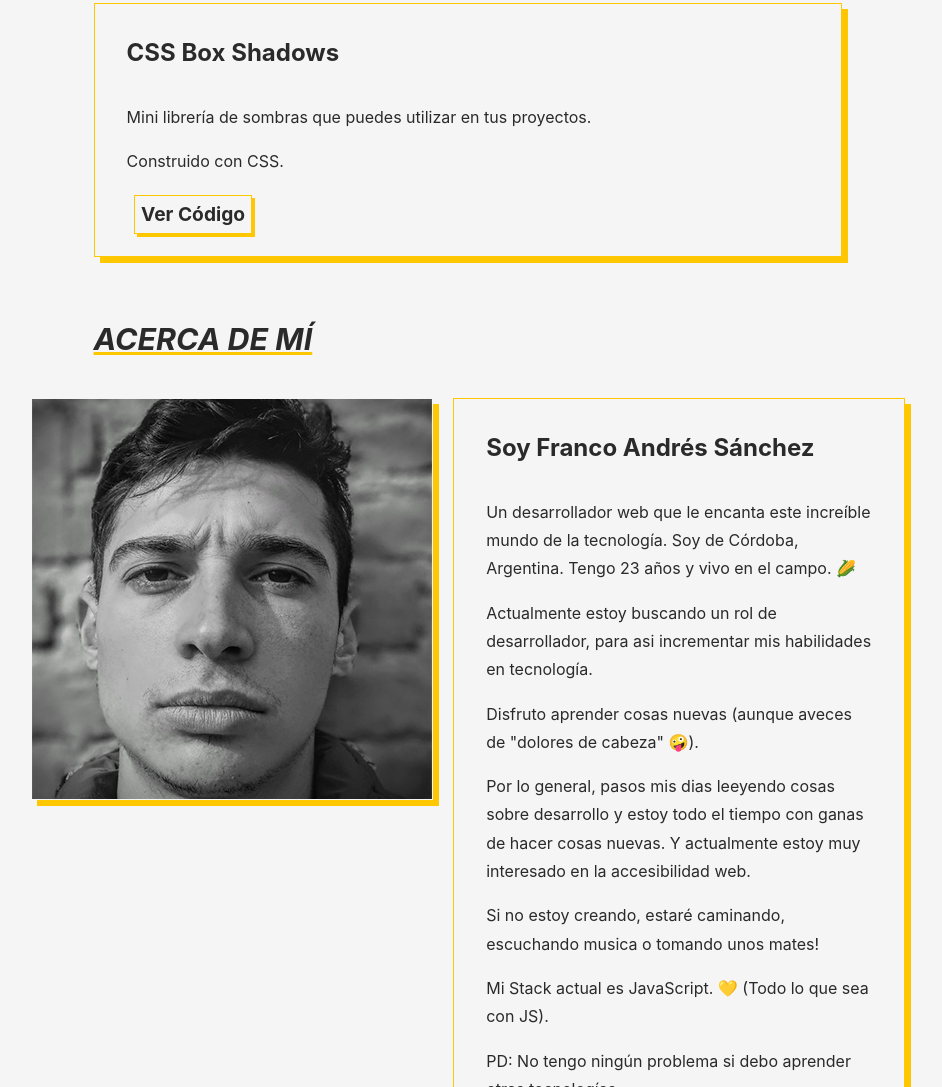
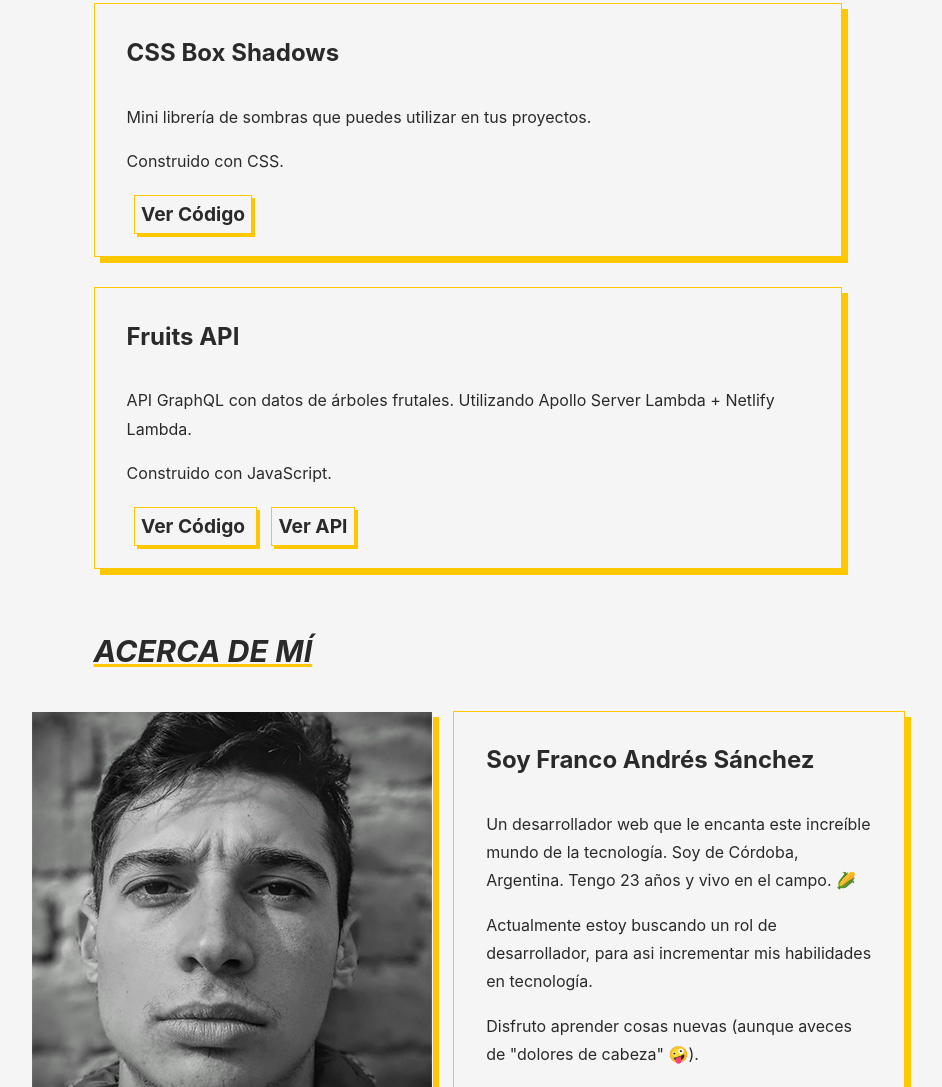
Before and after one commit to Franqsanz/my-web-site-v2, a plain HTML site: page index.html in a window 1280 px wide. Shown: the part 2259-3346 px from the top of the page, without its empty margins (172-1114 px from the left). Drawn offline with Linux system fonts and the light colour scheme.

Commit message:
add proyect

```diff
--- a/index.html
+++ b/index.html
@@ -166,6 +166,23 @@
           </a>
         </div>
       </div>
+      <div class="proyectsInfo">
+        <h2>Fruits API</h2>
+        <p>
+          API GraphQL con datos de árboles frutales. Utilizando Apollo Server Lambda + Netlify Lambda.
+        </p>
+        <p>
+          Construido con JavaScript.
+        </p>
+        <div class="contentBtns">
+          <a href="https://github.com/Franqsanz/fruits-api" class="aSources">
+            Ver Código
+          </a>
+          <a href="https://fruits-api.netlify.app/grphql" class="aSources">
+            Ver API
+          </a>
+        </div>
+      </div>
       <h1 id="acercademi">ACERCA DE MÍ</h1>
     </section>
     <section class="me">
```
